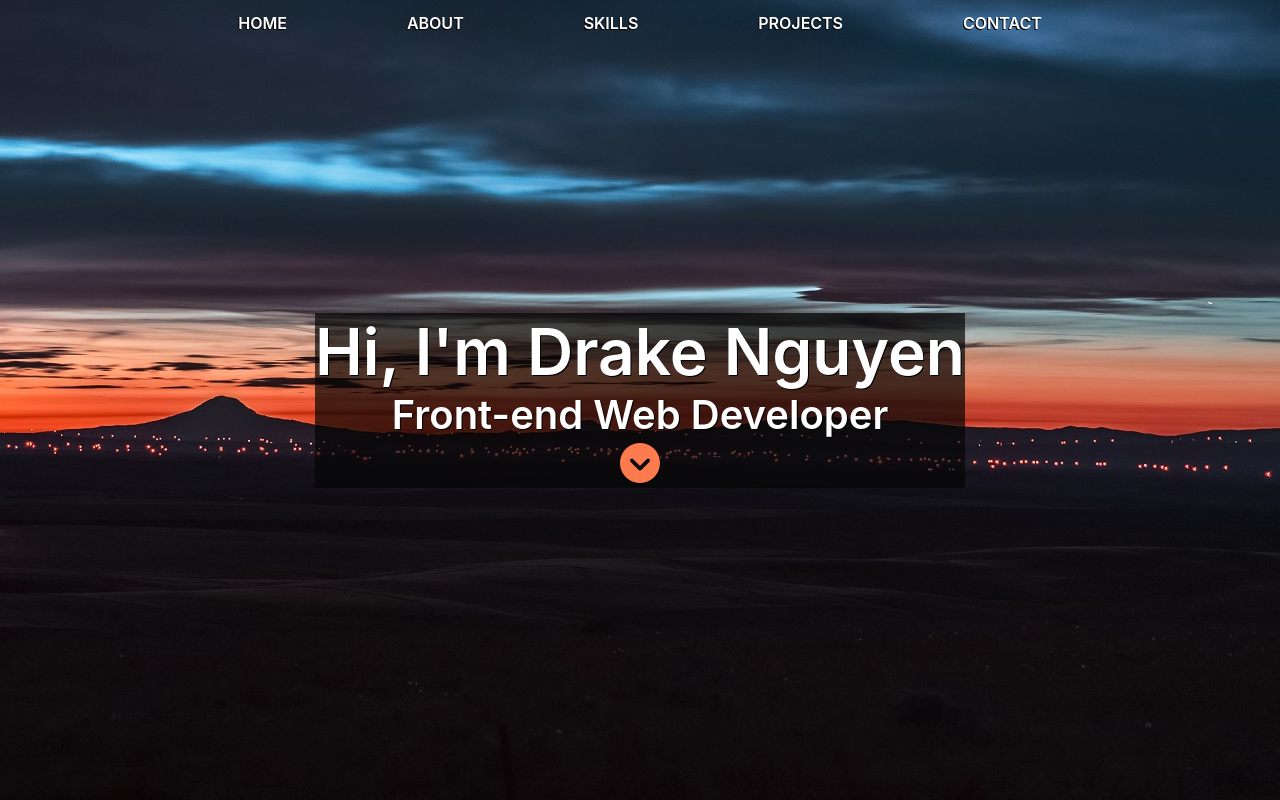
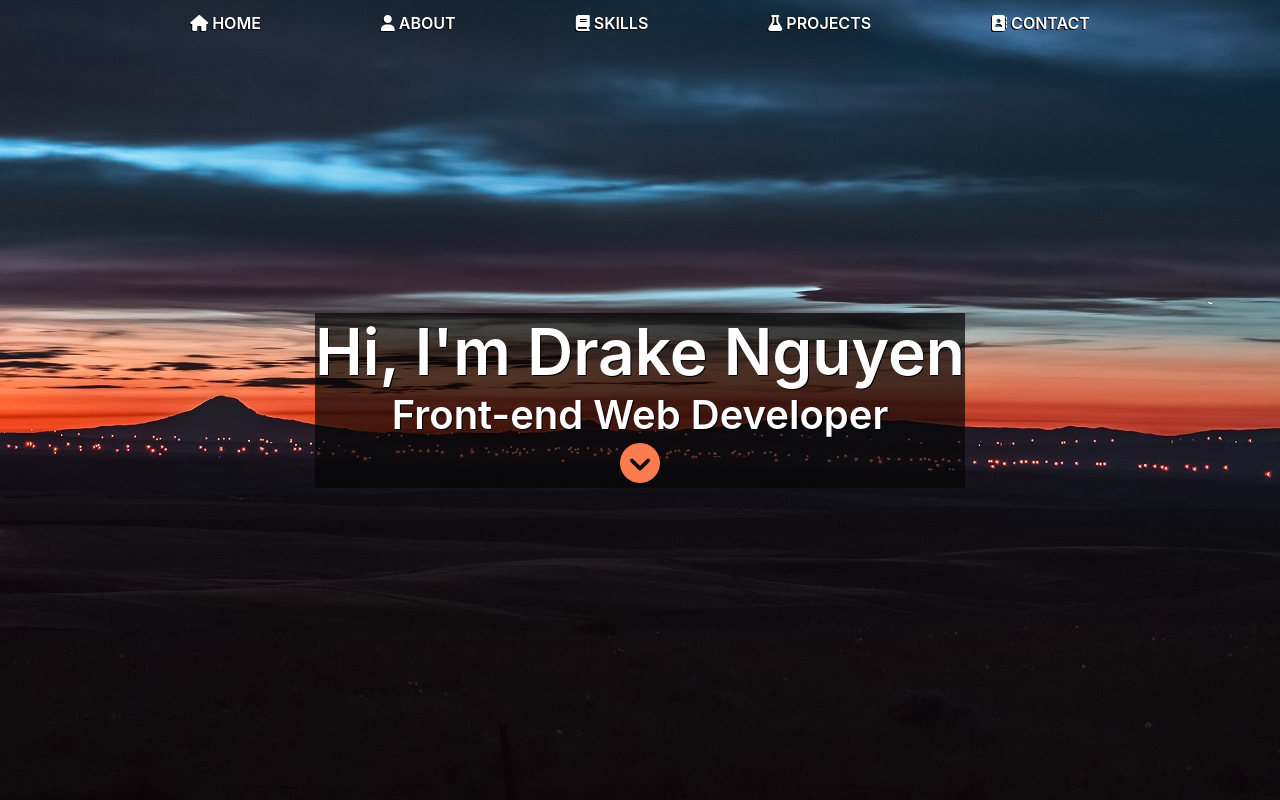
Before and after one commit to drakenguyen4000/portfolio_v2, a React (Create React App) app: page / in a window 1280 px wide. Shown: the top 800 px of the page. Built offline with nearby package versions, Linux system fonts and the light colour scheme.

Commit message:
added icons

```diff
--- a/src/components/Navbar.js
+++ b/src/components/Navbar.js
@@ -7,11 +7,11 @@ const Navbar = () => {
       <nav id="mainnavbar" className="navbar">
         <span className="burger-nav"><i className="fas fa-bars"></i></span>
         <ul className="nav">
-          <li><a href="#home" className="js--scroll-to-home">Home</a></li>
-          <li><a href="#about" className="js--scroll-to-about">About</a></li>
-          <li><a href="#skills" className="js--scroll-to-skills">Skills</a></li>
-          <li><a href="#projects" className="js--scroll-to-projects">Projects</a></li>
-          <li><a href="#contact" className="js--scroll-to-contact">Contact</a></li>
+          <li><a href="#home" className="js--scroll-to-home"><i class="fa-sharp fa-solid fa-house"></i> Home</a></li>
+          <li><a href="#about" className="js--scroll-to-about"><i class="fa-solid fa-user"></i> About</a></li>
+          <li><a href="#skills" className="js--scroll-to-skills"><i class="fa-solid fa-book"></i> Skills</a></li>
+          <li><a href="#projects" className="js--scroll-to-projects"><i class="fa-solid fa-flask"></i> Projects</a></li>
+          <li><a href="#contact" className="js--scroll-to-contact"><i class="fa-solid fa-address-book"></i> Contact</a></li>
         </ul>
       </nav>
     </div>
```
